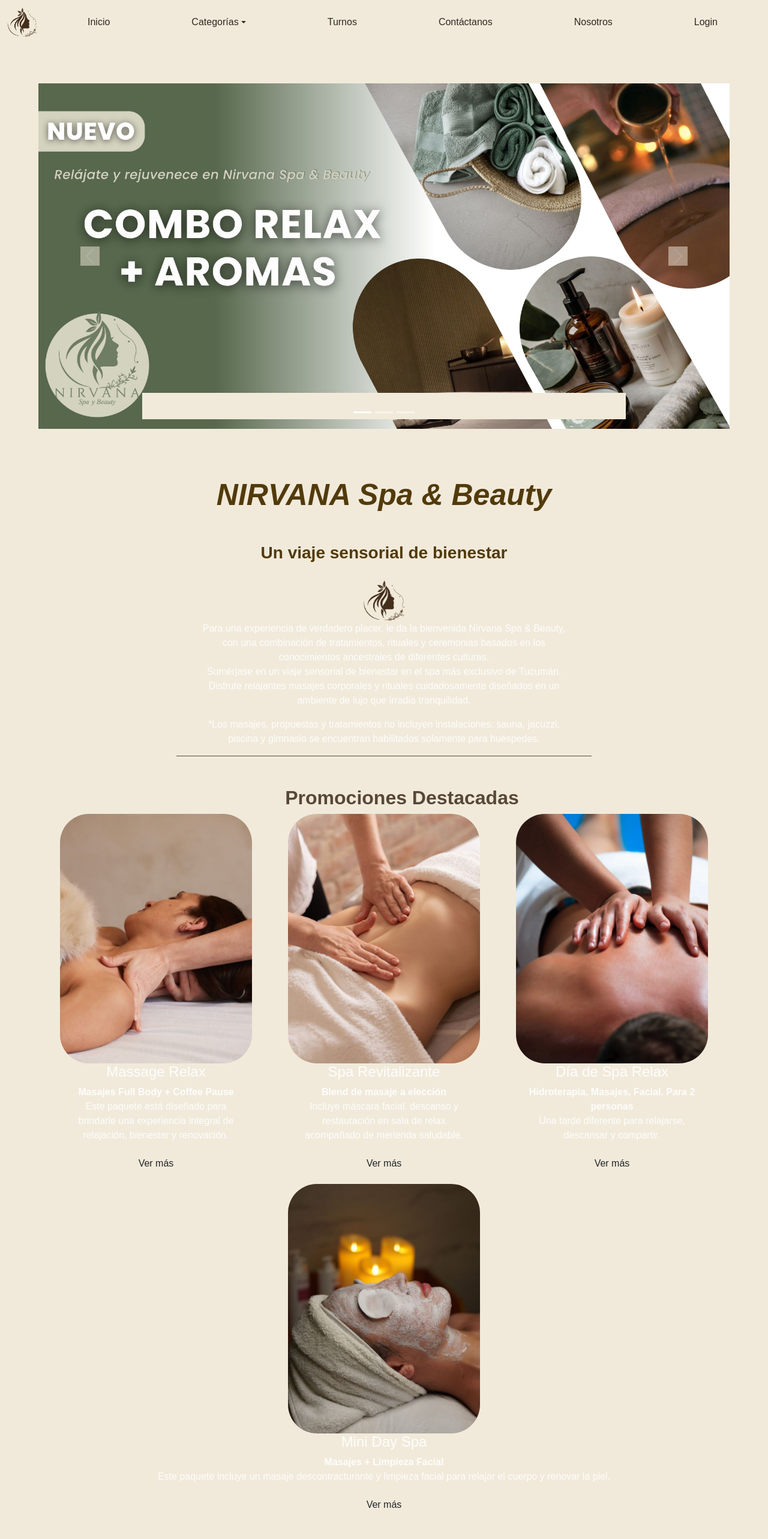
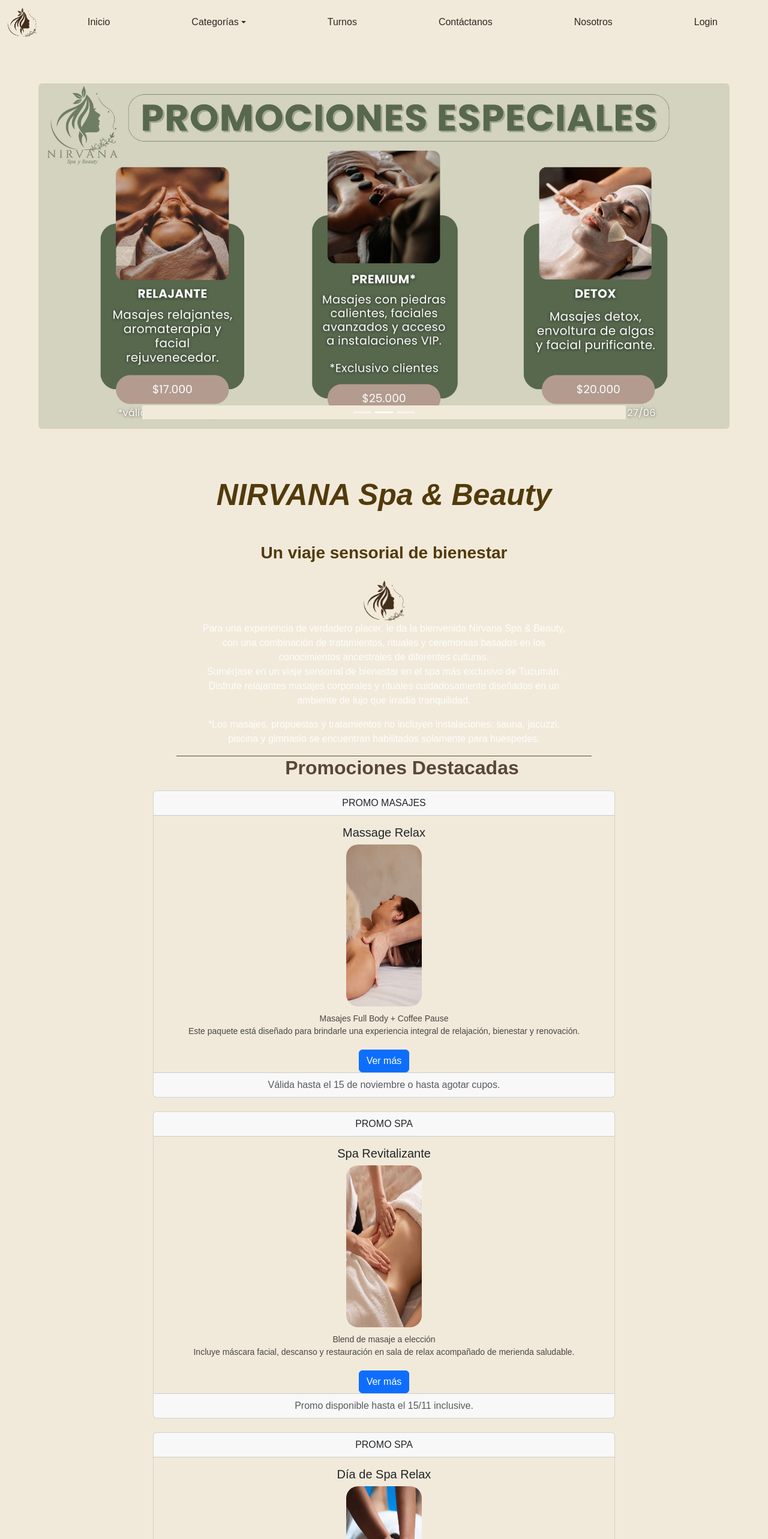
Before and after one commit to SantyMolina98/Spa-Nirvana-React-, a React (Vite) app: page / in a window 1280 px wide. Shown: the top 2566 px of the page at 60% size. Built offline with nearby package versions, Linux system fonts and the light colour scheme.

Commit message:
trabajé en HomePage: agregue un carrusel y cards de react bootstrap

```diff
--- a/src/pages/HomePage.jsx
+++ b/src/pages/HomePage.jsx
@@ -1,6 +1,7 @@
 import {Link} from 'react-router-dom';
 import '../App.css';
-import '../styles/index.css';
+import '../styles/HomePage.css';
+import {Carousel, Image, Card, Button} from 'react-bootstrap';
 import banner1 from '../assets/Img/banner1.jpg';
 import banner2 from '../assets/Img/banner2.jpg';
 import banner3 from '../assets/Img/banner3.jpg';
@@ -18,38 +19,17 @@ function HomePage () {
   return (
     <main>
       <section>
-        <div id="carouselExampleCaptions" className="carousel slide">
-          <div className="carousel-indicators">
-            <button type="button" data-bs-target="#carouselExampleCaptions" data-bs-slide-to="0" className="active" aria-current="true" aria-label="Slide 1"></button>
-            <button type="button" data-bs-target="#carouselExampleCaptions" data-bs-slide-to="1" aria-label="Slide 2"></button>
-            <button type="button" data-bs-target="#carouselExampleCaptions" data-bs-slide-to="2" aria-label="Slide 3"></button>
-          </div>
-          <div className="carousel-inner">
-            <div className="carousel-item active">
-              <img src={banner1} className="d-block w-100" alt="banner1"/>
-              <div className="carousel-caption d-none d-md-block">
-              </div>
-            </div>
-            <div className="carousel-item">
-              <img src={banner2} className="d-block w-100" alt="banner2"/>
-              <div className="carousel-caption d-none d-md-block">
-              </div>
-            </div>
-            <div className="carousel-item">
-              <img src={banner3} className="d-block w-100" alt="banner3"/>
-              <div className="carousel-caption d-none d-md-block">
-              </div>
-            </div>
-          </div>
-          <button className="carousel-control-prev" type="button" data-bs-target="#carouselExampleCaptions" data-bs-slide="prev">
-            <span className="carousel-control-prev-icon" aria-hidden="true"></span>
-            <span className="visually-hidden">Previous</span>
-          </button>
-          <button className="carousel-control-next" type="button" data-bs-target="#carouselExampleCaptions" data-bs-slide="next">
-            <span className="carousel-control-next-icon" aria-hidden="true"></span>
-            <span className="visually-hidden">Next</span>
-          </button>
-        </div>
+      <Carousel fade>
+      <Carousel.Item>
+        <Image src={banner1} rounded className='carrusel'/>
+      </Carousel.Item>
+      <Carousel.Item>
+        <Image src={banner2} rounded className='carrusel'/>
+      </Carousel.Item>
+      <Carousel.Item>
+        <Image src={banner3} rounded className='carrusel'/>
+        </Carousel.Item>
+      </Carousel>
       </section>
       <section>
           <article className="centrado">
@@ -60,44 +40,70 @@ function HomePage () {
             Sumérjase en un viaje sensorial de bienestar en el spa más exclusivo de Tucumán. Disfrute relajantes masajes corporales y rituales cuidadosamente diseñados en un ambiente de lujo que irradia tranquilidad.</p>
             <p>*Los masajes, propuestas y tratamientos no incluyen instalaciones: sauna, jacuzzi, piscina y gimnasio se encuentran habilitados solamente para huéspedes.</p>
         </article>
-      </section>
-      <section>
       <h2>Promociones Destacadas</h2>
-        <div className="container text-center">
-          <div className="row">
-            <div className="col contenedor">
-              <img src={promo1} alt="prom1" className="img"/>
-              <h4>Massage Relax</h4>
-              <p><strong>Masajes Full Body + Coffee Pause</strong> <br/> Este paquete está diseñado para brindarle una experiencia integral de relajación, bienestar y renovación. </p>
+      <div className='flex'>
+      <Card className="text-center">
+      <Card.Header>PROMO MASAJES</Card.Header>
+      <Card.Body>
+        <Card.Title>Massage Relax</Card.Title>
+        <Card.Img variant="top" src={promo1} className='img' />
+        <Card.Text>
+          Masajes Full Body + Coffee Pause<br/> Este paquete está diseñado para brindarle una experiencia integral de relajación, bienestar y renovación.
+        </Card.Text>
         <Link to="*">
-                <button type="button" className="btn">Ver más</button>
+        <Button variant="primary">Ver más</Button>
         </Link>
+      </Card.Body>
+      <Card.Footer className="text-muted">Válida hasta el 15 de noviembre o hasta agotar cupos.</Card.Footer>
+      </Card>
       </div>
-            <div className="col contenedor">
-              <img src={promo2} alt="prom2" className="img"/>
-              <h4>Spa Revitalizante</h4>
-              <p><strong>Blend de masaje a elección</strong><br/>Incluye máscara facial, descanso y restauración en sala de relax acompañado de merienda saludable.</p>
+    <div className='flex'>
+        <Card className="text-center">
+      <Card.Header>PROMO SPA</Card.Header>
+      <Card.Body>
+        <Card.Title>Spa Revitalizante</Card.Title>
+        <Card.Img variant="top" src={promo2} className='img' />
+        <Card.Text>
+          Blend de masaje a elección<br/>Incluye máscara facial, descanso y restauración en sala de relax acompañado de merienda saludable.
+        </Card.Text>
         <Link to="*">
-                <button type="button" className="btn">Ver más</button>
+        <Button variant="primary">Ver más</Button>
         </Link>
+      </Card.Body>
+      <Card.Footer className="text-muted">Promo disponible hasta el 15/11 inclusive.</Card.Footer>
+    </Card>
     </div>
-            <div className="col contenedor">
-              <img src={promo3} alt="prom3" className="img"/>
-              <h4>Día de Spa Relax</h4>
-              <p><strong>Hidroterapia, Masajes, Facial. Para 2 personas</strong><br/>Una tarde diferente para relajarse, descansar y compartir.</p>
+        <div className='flex'>
+        <Card className="text-center">
+      <Card.Header>PROMO SPA</Card.Header>
+      <Card.Body>
+        <Card.Title>Día de Spa Relax</Card.Title>
+        <Card.Img variant="top" src={promo3} className='img' />
+        <Card.Text>
+          Hidroterapia, Masajes, Facial. Para 2 personas<br/>Una tarde diferente para relajarse, descansar y compartir.
+        </Card.Text>
         <Link to="*">
-                <button type="button" className="btn">Ver más</button>
+        <Button variant="primary">Ver más</Button>
         </Link>
+      </Card.Body>
+      <Card.Footer className="text-muted">Promo vigente hasta el 15/11 — ¡no te la pierdas!</Card.Footer>
+    </Card>
     </div>
-            <div className="col contenedor">
-              <img src={promo4} alt="prom4" className="img"/>
-              <h4>Mini Day Spa</h4>
-              <p><strong>Masajes + Limpieza Facial</strong><br/>Este paquete incluye un masaje descontracturante y limpieza facial para relajar el cuerpo y renovar la piel.</p>
+        <div className='flex'>
+        <Card className="text-center">
+      <Card.Header>PROMO DIA DE SPA</Card.Header>
+      <Card.Body>
+        <Card.Title>Mini Day Spa</Card.Title>
+        <Card.Img variant="top" src={promo4} className='img' />
+        <Card.Text>
+          Masajes + Limpieza Facial<br/>Este paquete incluye un masaje descontracturante y limpieza facial para relajar el cuerpo y renovar la piel.
+        </Card.Text>
         <Link to="*">
-                <button type="button" className="btn">Ver más</button>
+        <Button variant="primary">Ver más</Button>
         </Link>
-            </div>
-          </div>
+      </Card.Body>
+      <Card.Footer className="text-muted">Promo disponible hasta el 15/11 inclusive.</Card.Footer>
+    </Card>
     </div>
       </section>
       <section className="publicidad">
--- /dev/null
+++ b/src/styles/HomePage.css
@@ -0,0 +1,21 @@
+*{
+  margin: 0;
+  padding: 0;
+  box-sizing: border-box;
+}
+
+.carrusel{
+    width: 100%;
+}
+
+.img{
+    width: 17%;
+    height: 68%;
+    border-radius: 20px;
+}
+
+.flex{
+    padding: 1%;
+    display: flex;
+    justify-content: center;
+}
```
Also changed, not shown: src/styles/index.css (deleted). Lines whose indentation alone changed are shown as unchanged.
